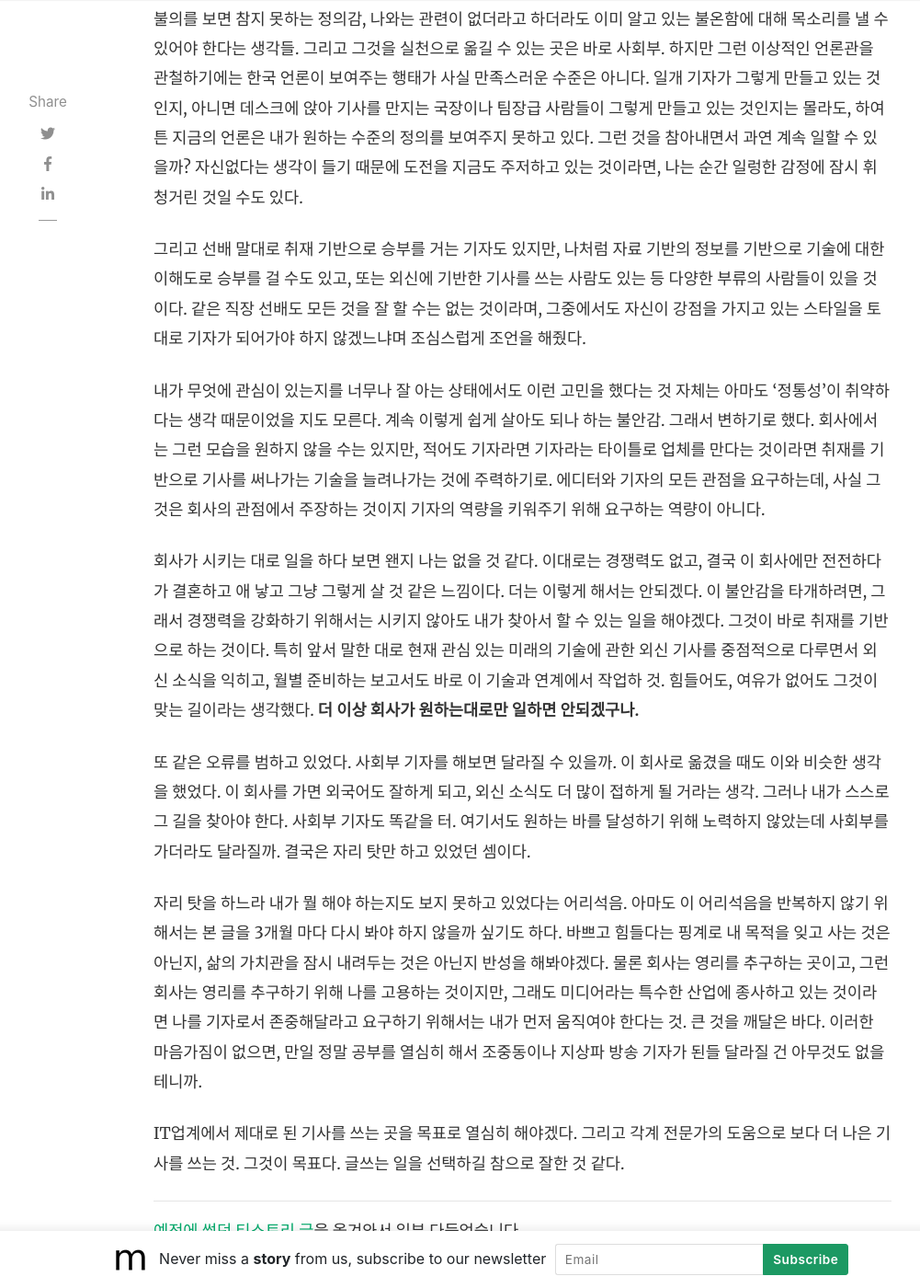
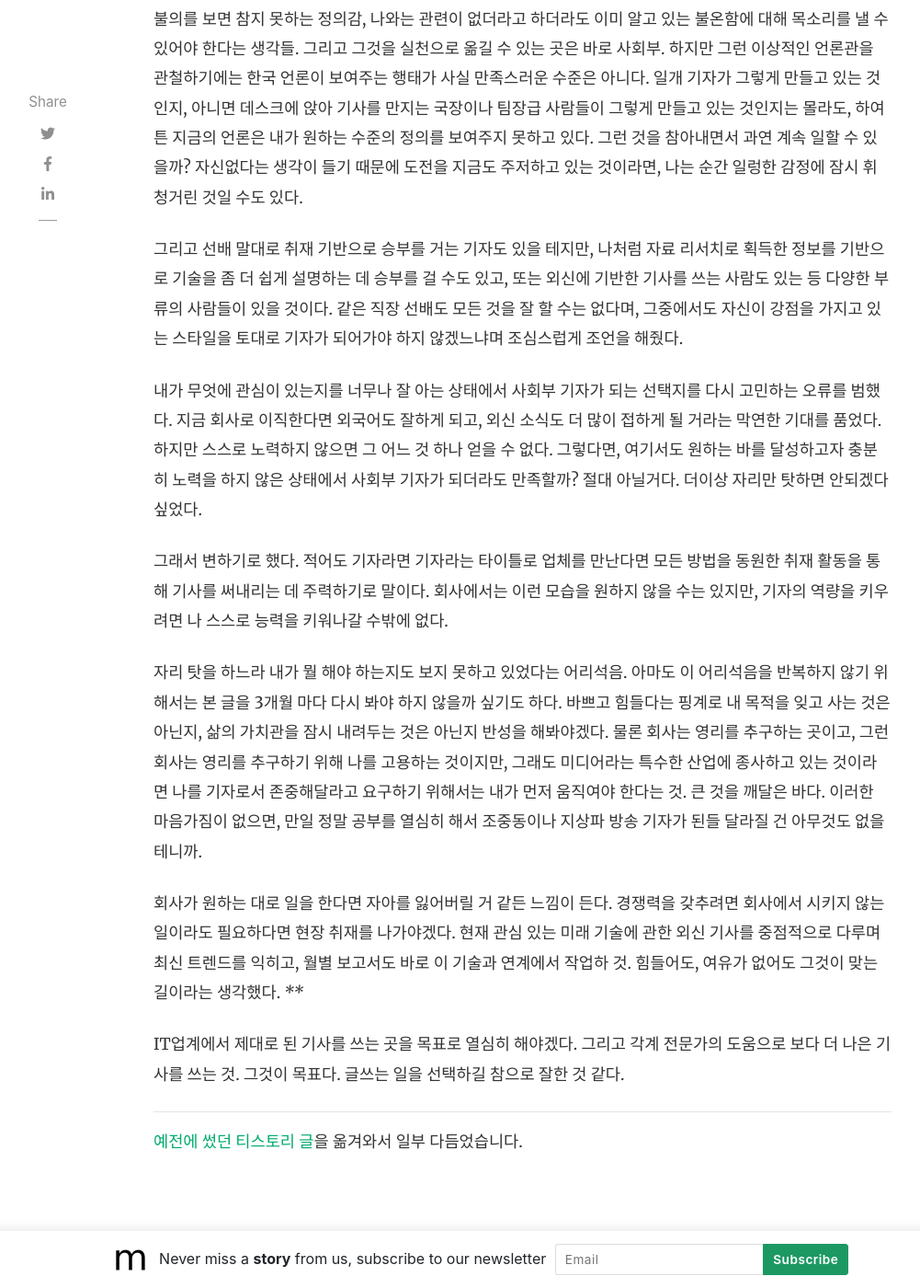
Before and after one commit to samantha-writer/samantha-writer.github.io, a Jekyll site: the page built from _posts/2015-04-19-150419.md, in a window 1280 px wide and 1400 px high, scrolled down 2206 px. Shown: the whole window at 92% size, without its empty margins (118-1119 px from the left). Built offline with Jekyll 4.4.1, drawn with Linux system fonts in a browser that asks for light colours; nearby versions of some CDN libraries; our own code applies the rules of GitHub Pages for plain Markdown files; comment, search, counter and statistics services are not loaded.

Commit message:
Update 2015-04-19-150419.md

```diff
--- a/_posts/2015-04-19-150419.md
+++ b/_posts/2015-04-19-150419.md
@@ -24,15 +24,15 @@
 
 불의를 보면 참지 못하는 정의감, 나와는 관련이 없더라고 하더라도 이미 알고 있는 불온함에 대해 목소리를 낼 수 있어야 한다는 생각들. 그리고 그것을 실천으로 옮길 수 있는 곳은 바로 사회부. 하지만 그런 이상적인 언론관을 관철하기에는 한국 언론이 보여주는 행태가 사실 만족스러운 수준은 아니다. 일개 기자가 그렇게 만들고 있는 것인지, 아니면 데스크에 앉아 기사를 만지는 국장이나 팀장급 사람들이 그렇게 만들고 있는 것인지는 몰라도, 하여튼 지금의 언론은 내가 원하는 수준의 정의를 보여주지 못하고 있다. 그런 것을 참아내면서 과연 계속 일할 수 있을까? 자신없다는 생각이 들기 때문에 도전을 지금도 주저하고 있는 것이라면, 나는 순간 일렁한 감정에 잠시 휘청거린 것일 수도 있다.
 
-그리고 선배 말대로 취재 기반으로 승부를 거는 기자도 있지만, 나처럼 자료 기반의 정보를 기반으로 기술에 대한 이해도로 승부를 걸 수도 있고, 또는 외신에 기반한 기사를 쓰는 사람도 있는 등 다양한 부류의 사람들이 있을 것이다. 같은 직장 선배도 모든 것을 잘 할 수는 없는 것이라며, 그중에서도 자신이 강점을 가지고 있는 스타일을 토대로 기자가 되어가야 하지 않겠느냐며 조심스럽게 조언을 해줬다.
+그리고 선배 말대로 취재 기반으로 승부를 거는 기자도 있을 테지만, 나처럼 자료 리서치로 획득한 정보를 기반으로 기술을 좀 더 쉽게 설명하는 데 승부를 걸 수도 있고, 또는 외신에 기반한 기사를 쓰는 사람도 있는 등 다양한 부류의 사람들이 있을 것이다. 같은 직장 선배도 모든 것을 잘 할 수는 없다며, 그중에서도 자신이 강점을 가지고 있는 스타일을 토대로 기자가 되어가야 하지 않겠느냐며 조심스럽게 조언을 해줬다.
 
-내가 무엇에 관심이 있는지를 너무나 잘 아는 상태에서도 이런 고민을 했다는 것 자체는 아마도 ‘정통성’이 취약하다는 생각 때문이었을 지도 모른다. 계속 이렇게 쉽게 살아도 되나 하는 불안감. 그래서 변하기로 했다. 회사에서는 그런 모습을 원하지 않을 수는 있지만, 적어도 기자라면 기자라는 타이틀로 업체를 만다는 것이라면 취재를 기반으로 기사를 써나가는 기술을 늘려나가는 것에 주력하기로. 에디터와 기자의 모든 관점을 요구하는데, 사실 그것은 회사의 관점에서 주장하는 것이지 기자의 역량을 키워주기 위해 요구하는 역량이 아니다.
+내가 무엇에 관심이 있는지를 너무나 잘 아는 상태에서 사회부 기자가 되는 선택지를 다시 고민하는 오류를 범했다. 지금 회사로 이직한다면 외국어도 잘하게 되고, 외신 소식도 더 많이 접하게 될 거라는 막연한 기대를 품었다. 하지만 스스로 노력하지 않으면 그 어느 것 하나 얻을 수 없다. 그렇다면, 여기서도 원하는 바를 달성하고자 충분히 노력을 하지 않은 상태에서 사회부 기자가 되더라도 만족할까? 절대 아닐거다. 더이상 자리만 탓하면 안되겠다 싶었다.
 
-회사가 시키는 대로 일을 하다 보면 왠지 나는 없을 것 같다. 이대로는 경쟁력도 없고, 결국 이 회사에만 전전하다가 결혼하고 애 낳고 그냥 그렇게 살 것 같은 느낌이다. 더는 이렇게 해서는 안되겠다. 이 불안감을 타개하려면, 그래서 경쟁력을 강화하기 위해서는 시키지 않아도 내가 찾아서 할 수 있는 일을 해야겠다. 그것이 바로 취재를 기반으로 하는 것이다. 특히 앞서 말한 대로 현재 관심 있는 미래의 기술에 관한 외신 기사를 중점적으로 다루면서 외신 소식을 익히고, 월별 준비하는 보고서도 바로 이 기술과 연계에서 작업하 것. 힘들어도, 여유가 없어도 그것이 맞는 길이라는 생각했다. **더 이상 회사가 원하는대로만 일하면 안되겠구나.**
-
-또 같은 오류를 범하고 있었다. 사회부 기자를 해보면 달라질 수 있을까. 이 회사로 옮겼을 때도 이와 비슷한 생각을 했었다. 이 회사를 가면 외국어도 잘하게 되고, 외신 소식도 더 많이 접하게 될 거라는 생각. 그러나 내가 스스로 그 길을 찾아야 한다. 사회부 기자도 똑같을 터. 여기서도 원하는 바를 달성하기 위해 노력하지 않았는데 사회부를 가더라도 달라질까. 결국은 자리 탓만 하고 있었던 셈이다.
+그래서 변하기로 했다. 적어도 기자라면 기자라는 타이틀로 업체를 만난다면 모든 방법을 동원한 취재 활동을 통해 기사를 써내리는 데 주력하기로 말이다. 회사에서는 이런 모습을 원하지 않을 수는 있지만, 기자의 역량을 키우려면 나 스스로 능력을 키워나갈 수밖에 없다.
 
 자리 탓을 하느라 내가 뭘 해야 하는지도 보지 못하고 있었다는 어리석음. 아마도 이 어리석음을 반복하지 않기 위해서는 본 글을 3개월 마다 다시 봐야 하지 않을까 싶기도 하다. 바쁘고 힘들다는 핑계로 내 목적을 잊고 사는 것은 아닌지, 삶의 가치관을 잠시 내려두는 것은 아닌지 반성을 해봐야겠다. 물론 회사는 영리를 추구하는 곳이고, 그런 회사는 영리를 추구하기 위해 나를 고용하는 것이지만, 그래도 미디어라는 특수한 산업에 종사하고 있는 것이라면 나를 기자로서 존중해달라고 요구하기 위해서는 내가 먼저 움직여야 한다는 것. 큰 것을 깨달은 바다. 이러한 마음가짐이 없으면, 만일 정말 공부를 열심히 해서 조중동이나 지상파 방송 기자가 된들 달라질 건 아무것도 없을 테니까.
+
+회사가 원하는 대로 일을 한다면 자아를 잃어버릴 거 같든 느낌이 든다. 경쟁력을 갖추려면 회사에서 시키지 않는 일이라도 필요하다면 현장 취재를 나가야겠다. 현재 관심 있는 미래 기술에 관한 외신 기사를 중점적으로 다루며 최신 트렌드를 익히고, 월별 보고서도 바로 이 기술과 연계에서 작업하 것. 힘들어도, 여유가 없어도 그것이 맞는 길이라는 생각했다. ****
 
 IT업계에서 제대로 된 기사를 쓰는 곳을 목표로 열심히 해야겠다. 그리고 각계 전문가의 도움으로 보다 더 나은 기사를 쓰는 것. 그것이 목표다. 글쓰는 일을 선택하길 참으로 잘한 것 같다.
 
```
